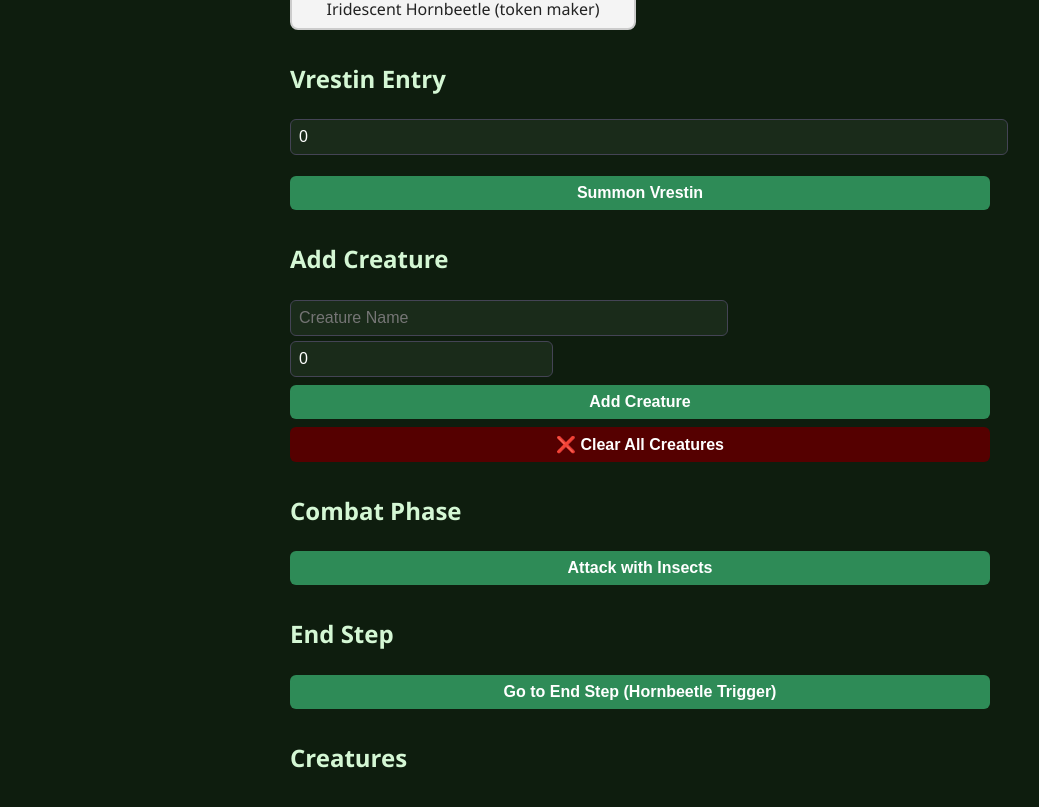
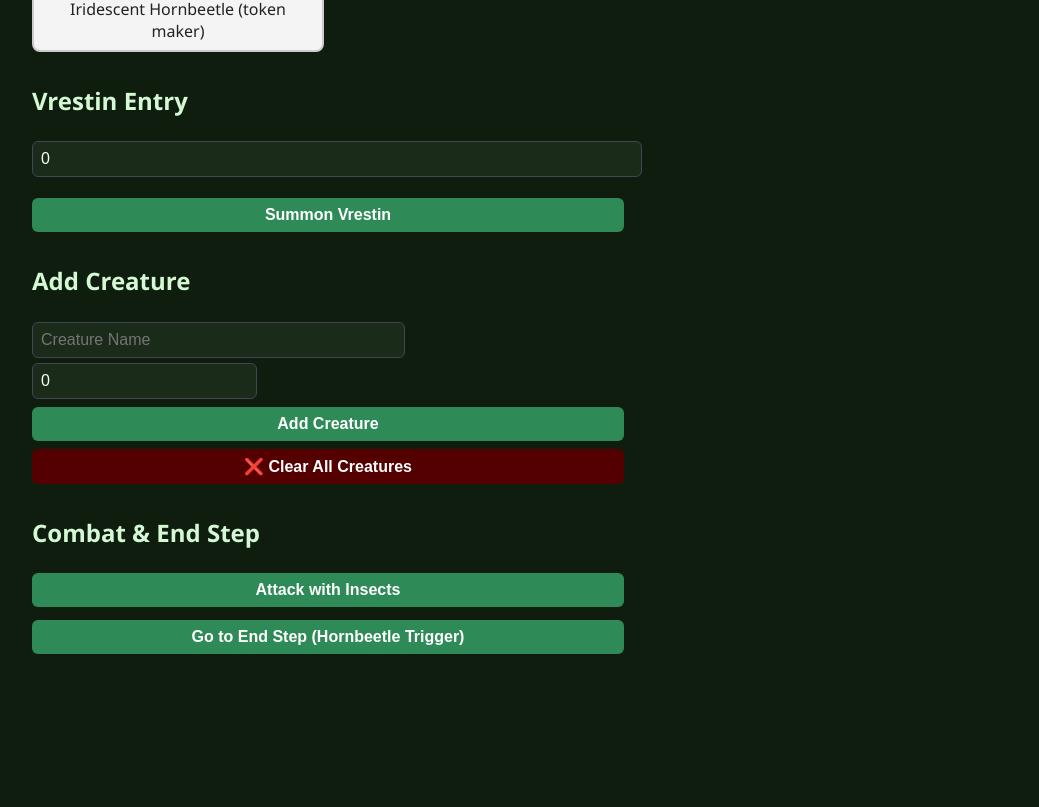
Before and after one commit to cdragon666/vrestin-counters, a React (Create React App) app: page / in a window 1280 px wide. Shown: the part 433-1240 px from the top of the page, without its empty margins (0-1039 px from the left). After the commit the page ends 1119 px from the top, so only its background shows below. Built offline with nearby package versions, Linux system fonts and the light colour scheme.

Commit message:
Switch to side-by-side grid layout for better UX

```diff
--- a/src/App.js
+++ b/src/App.js
@@ -185,7 +185,8 @@ export default function App() {
   const clearLog = () => setResultLog([]);
 
   return (
-    <div style={{ padding: "2rem", maxWidth: "700px", margin: "auto" }}>
+    <div style={{ display: "grid", gridTemplateColumns: "1fr 1fr", gap: "2rem", padding: "2rem" }}>
+      <div>
         <h1 style={{ textAlign: "center" }}>Vrestin +1/+1 Counter Tracker</h1>
 
         <h2>Select Active Cards</h2>
@@ -258,17 +259,17 @@ export default function App() {
           </ul>
         )}
 
-      <h2 style={{ marginTop: "2rem" }}>Combat Phase</h2>
-      <button onClick={handleCombat} style={{ width: "100%" }}>
+        <h2 style={{ marginTop: "2rem" }}>Combat & End Step</h2>
+        <button onClick={handleCombat} style={{ width: "100%", marginBottom: "0.5rem" }}>
           Attack with Insects
         </button>
-
-      <h2 style={{ marginTop: "2rem" }}>End Step</h2>
         <button onClick={handleEndStep} style={{ width: "100%" }}>
           Go to End Step (Hornbeetle Trigger)
         </button>
+      </div>
 
-      <h2 style={{ marginTop: "2rem" }}>Creatures</h2>
+      <div>
+        <h2>Creatures</h2>
         {creatures.map((c, i) => (
           <div key={i} style={{ display: "flex", justifyContent: "space-between", alignItems: "center", marginBottom: "0.5rem" }}>
             <span>{c.name}: {c.power + c.counters}/{c.toughness + c.counters} (+{c.counters})</span>
@@ -294,5 +295,6 @@ export default function App() {
           </div>
         )}
       </div>
+    </div>
   );
 }
```
Lines whose indentation alone changed are shown as unchanged.
